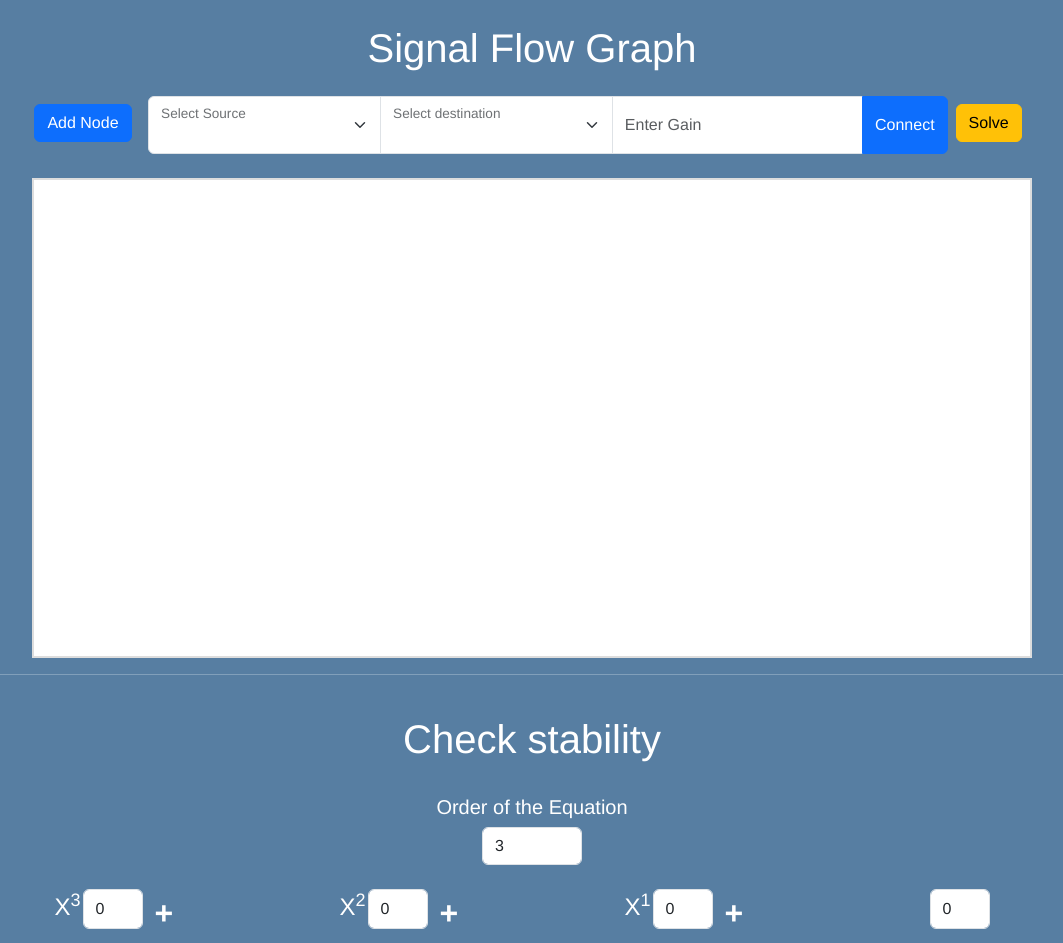
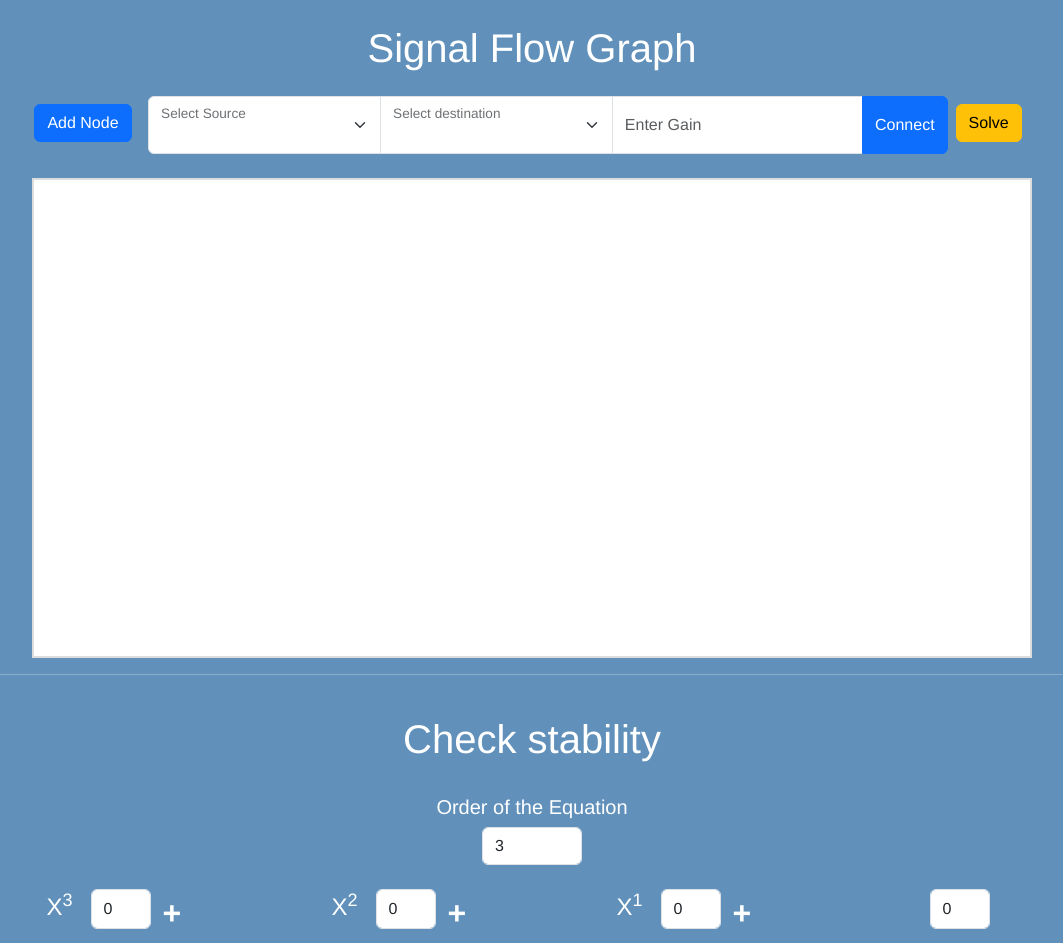
Before and after one commit to OmniaTarek18/Signal-Flow-Graph, a Vue app in the folder signal-flow-graph/: page / in a window 1280 px wide. Shown: the top 943 px of the page, without its empty margins (108-1171 px from the left). Built offline with nearby package versions, Linux system fonts and the light colour scheme.

Commit message:
add post request templete

```diff
--- /dev/null
+++ b/package.json
@@ -0,0 +1,5 @@
+{
+  "dependencies": {
+    "axios": "^1.6.8"
+  }
+}
--- a/signal-flow-graph/src/App.vue
+++ b/signal-flow-graph/src/App.vue
@@ -25,12 +25,11 @@ export default {
   -moz-osx-font-smoothing: grayscale;
   text-align: center;
   color: white;
-  background-color: #577ea2;
-
+  background-color: #6191bb
 }
 
 html {
-  background-color: #577ea2;
+  background-color: #6191bb;
 
 }
 </style>
--- a/signal-flow-graph/src/components/CheckStability.vue
+++ b/signal-flow-graph/src/components/CheckStability.vue
@@ -17,7 +17,7 @@
           <div class="row  mt-4">
                <div class="col" v-for="(item, index) in input">
                     <div class="row justify-content-center">
-                         <label class="form-label" style="width: 40px; height: 40px;font-size: x-large;"
+                         <label class="form-label me-3" style="width: 40px; height: 40px;font-size: x-large;"
                               v-if="order != index">X<sup>{{
                               order - index }}</sup></label>
                          <input class="form-control" style="width: 60px; height: 40px;" v-model="input[index]">
@@ -32,10 +32,11 @@
           </button>
      </div>
      <div class="p-2" v-if="showResult" ref="resultDiv">
-          <p>{{ result }}done</p>
+          <p style="font-size: large;">{{ result }}</p>
      </div>
 </template>
 <script>
+import axios from 'axios';
 export default {
      data() {
           return {
@@ -44,14 +45,21 @@ export default {
           };
      },
      methods: {
-          solve() {
-               // send the array and display the result
-               this.showResult = true;
-               // After showing the result, scroll to the result element
-               this.$nextTick(() => {
-                    this.scrollDown();
-               });
-          },
+          // async solve() {
+          //      const array = this.input;
+          //      // send the array and display the result
+          //      try {
+          //           const response = await axios.post('//url of backend', array);
+          //      }
+          //      catch (error) {
+          //           console.log(error);
+          //      }
+          //      // After showing the result, scroll to the result element
+          //      this.showResult = true;
+          //      this.$nextTick(() => {
+          //           this.scrollDown();
+          //      });
+          // },
           scrollDown() {
                // Scroll to the result element using its reference
                const resultDiv = this.$refs.resultDiv;
@@ -77,9 +85,6 @@ export default {
 
                }
           },
-          result() {
-               // format the result to be readable
-          }
      }
 
 }
```
Also changed, not shown: 1 other file (tests, documents, lock files or other folders).
